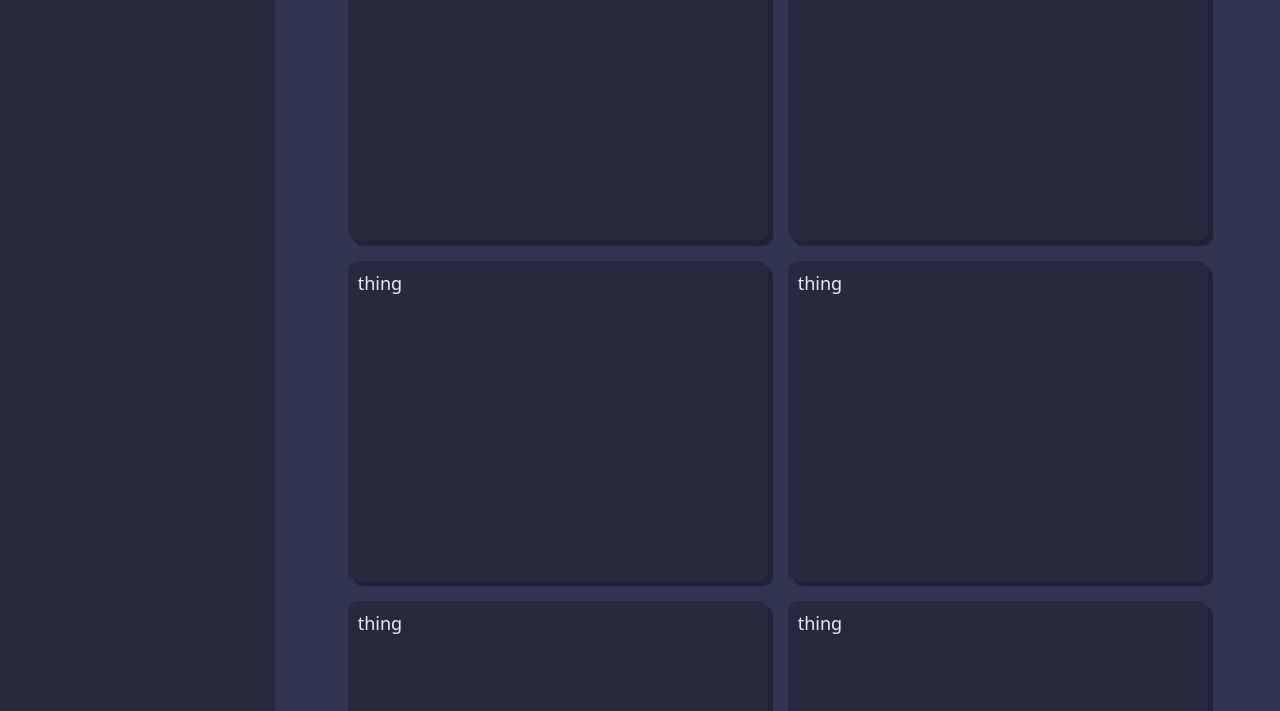
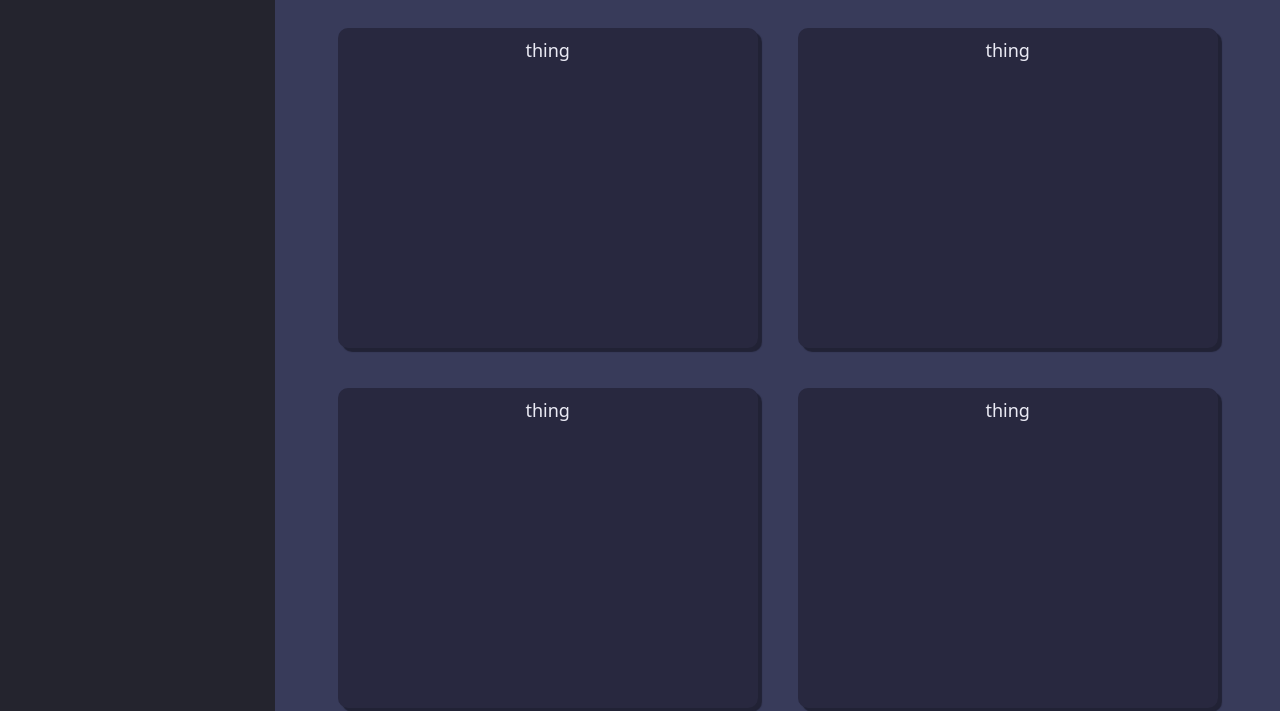
Before and after one commit to ajblack0/tempsite, a plain HTML site: page index.html in a window 1280 px wide. Shown: the part 89-800 px from the top of the page. Drawn offline with Linux system fonts and the light colour scheme.

Commit message:
header, more css adjustments

```diff
--- a/index.html
+++ b/index.html
@@ -13,6 +13,8 @@
             <li>link to somewhere</li>
             <li>link to somewhere else</li>
         </ul>
+        <div class="main">
+            <h1>some header</h1>
             <nav class="gallery-container">
                 <a class="gallery-element">thing</a>
                 <a class="gallery-element">thing</a>
@@ -23,5 +25,7 @@
                 <a class="gallery-element">thing</a>
             </nav>
         </div>
+
+    </div>
 </body>
 </html>
--- a/style.css
+++ b/style.css
@@ -4,7 +4,7 @@
 html {
     font-size: 62.5%;
     color: rgb(235, 235, 245);
-    background-color: rgb(50, 53, 80);
+    background-color: rgb(56, 59, 90);
     height: 100%;
 }
 body {
@@ -22,7 +22,12 @@ body {
     margin: 0px;
     flex-basis: 30rem;
     height: 100%;
-    background-color: rgb(40, 40, 63);
+    background-color: rgb(36, 36, 46);
+}
+.main {
+    width: 100%;
+    overflow: auto;
+    text-align: center;
 }
 .gallery-container {
     flex-basis: 100%;
@@ -30,16 +35,23 @@ body {
     display: flex;
     flex-flow: row wrap;
     justify-content: center;
-    overflow: auto;
 }
 .gallery-element {
     flex-basis: 40rem;
     height: 30rem;
-    margin: 1rem;
+    margin: 2rem;
     padding: 1rem;
     background-color: rgb(40, 40, 63);
-    box-shadow: .5rem .5rem .1rem rgb(33, 34, 53);
+    box-shadow: .4rem .4rem .1rem rgb(33, 34, 53);
     border-radius: 1rem;
     color: inherit;
     text-decoration: inherit;
 }
+.gallery-element:hover {
+    box-shadow: .6rem .6rem .1rem rgb(33, 34, 53);
+}
+@media (max-width: 600px) {
+    .sidebar {
+        position: fixed;
+    }
+}
```
Lines whose indentation alone changed are shown as unchanged.
